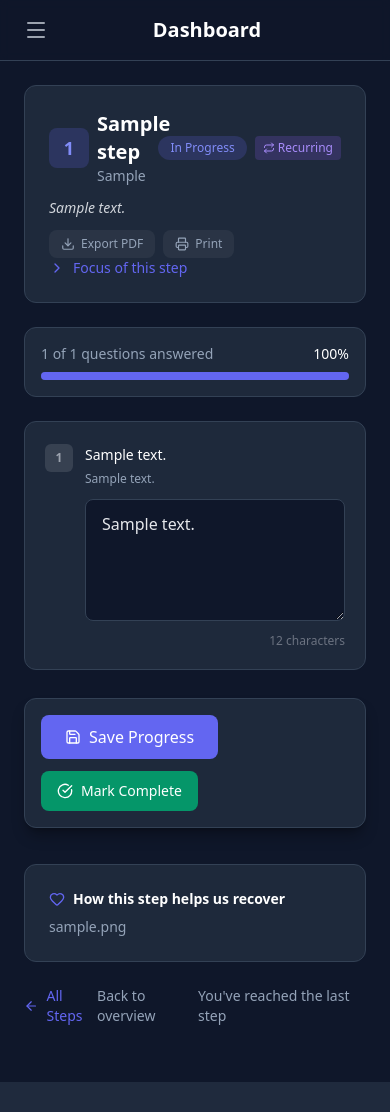
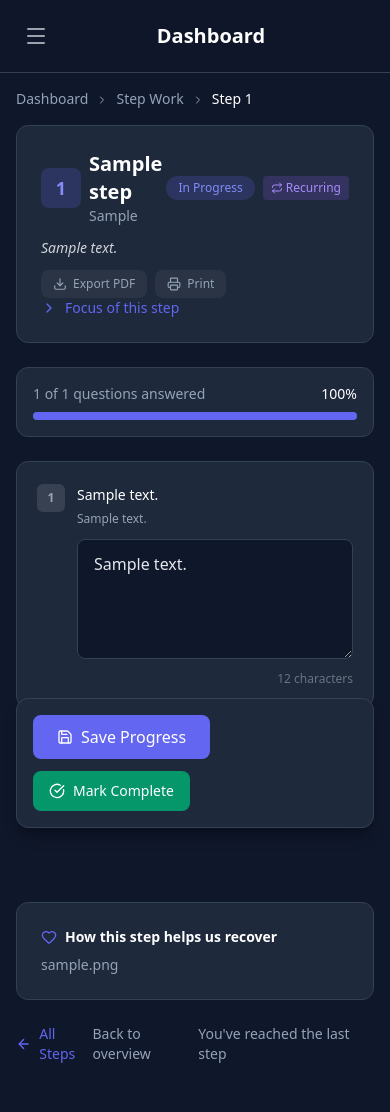
Before and after one commit to richardtheshannon/program-icos, a Django app: page /steps/1/ in a window 390 px wide. Before the commit the page ends 1082 px from the top, so only its background shows below. Run offline with Django 5.2, Linux system fonts and the light colour scheme; a user stored in the database is signed in; tables that the repository leaves empty hold one stand-in row (values such as "Sample post"); parts of the project's set-up code (start-up, migrations or seed data) failed here and were passed over; some libraries are stand-ins or nearby versions.

Commit message:
Phase 13: UX polish with accessibility, breadcrumbs, and form improvements
Add skip-to-content link, aria-label/aria-current/aria-hidden attributes
across sidebar, topbar, and form fields. Add breadcrumb navigation to step
detail. Auto-expanding textareas with overflow:hidden. Unsaved changes
warning via beforeunload. Jump-to-next-unanswered button. HTMX loading
indicator CSS. Responsive padding for mobile. 126 tests passing.

Co-Authored-By: Claude Opus 4.6 <noreply@anthropic.com>

```diff
--- a/core/templates/base.html
+++ b/core/templates/base.html
@@ -40,12 +40,21 @@
             main { padding: 0 !important; }
             a { color: black !important; text-decoration: none !important; }
         }
+        /* HTMX loading indicator */
+        .htmx-indicator { opacity: 0; transition: opacity 200ms ease-in; }
+        .htmx-request .htmx-indicator, .htmx-request.htmx-indicator { opacity: 1; }
     </style>
     {% block extra_head %}{% endblock %}
 </head>
 <body class="h-full bg-ps-bg text-gray-200"
       hx-headers='{"X-CSRFToken": "{{ csrf_token }}"}'
       x-data="{ sidebarOpen: false }">
+
+    <!-- Skip to main content (accessibility) -->
+    <a href="#main-content"
+       class="sr-only focus:not-sr-only focus:absolute focus:z-50 focus:top-2 focus:left-2 focus:px-4 focus:py-2 focus:bg-ps-accent focus:text-white focus:rounded-lg">
+        Skip to main content
+    </a>
 
     <div class="flex h-full">
         <!-- Sidebar -->
@@ -60,7 +69,7 @@
             {% include "components/messages.html" %}
 
             <!-- Page content -->
-            <main class="flex-1 p-6">
+            <main class="flex-1 p-4 sm:p-6" id="main-content">
                 {% block content %}{% endblock %}
             </main>
         </div>
--- a/core/templates/components/sidebar.html
+++ b/core/templates/components/sidebar.html
@@ -12,35 +12,40 @@
         </div>
 
         <!-- Navigation links -->
-        <nav class="flex-1 px-4 py-4 space-y-1">
+        <nav class="flex-1 px-4 py-4 space-y-1" aria-label="Main navigation">
             <a href="{% url 'dashboard' %}"
+               {% if request.resolver_match.url_name == 'dashboard' %}aria-current="page"{% endif %}
                class="flex items-center gap-3 px-3 py-2.5 rounded-lg text-sm font-medium transition-colors
                       {% if request.resolver_match.url_name == 'dashboard' %}bg-ps-accent/20 text-ps-accent-hover{% else %}text-gray-300 hover:bg-white/5 hover:text-white{% endif %}">
-                <i data-lucide="layout-dashboard" class="w-5 h-5"></i>
+                <i data-lucide="layout-dashboard" class="w-5 h-5" aria-hidden="true"></i>
                 Dashboard
             </a>
             <a href="{% url 'step_list' %}"
+               {% if request.resolver_match.url_name == 'step_list' or request.resolver_match.url_name == 'step_detail' %}aria-current="page"{% endif %}
                class="flex items-center gap-3 px-3 py-2.5 rounded-lg text-sm font-medium transition-colors
                       {% if request.resolver_match.url_name == 'step_list' or request.resolver_match.url_name == 'step_detail' %}bg-ps-accent/20 text-ps-accent-hover{% else %}text-gray-300 hover:bg-white/5 hover:text-white{% endif %}">
-                <i data-lucide="list-ordered" class="w-5 h-5"></i>
+                <i data-lucide="list-ordered" class="w-5 h-5" aria-hidden="true"></i>
                 My Step Work
             </a>
             <a href="{% url 'daily_checkin' %}"
+               {% if request.resolver_match.url_name == 'daily_checkin' or request.resolver_match.url_name == 'daily_checkin_date' or request.resolver_match.url_name == 'journal_history' %}aria-current="page"{% endif %}
                class="flex items-center gap-3 px-3 py-2.5 rounded-lg text-sm font-medium transition-colors
                       {% if request.resolver_match.url_name == 'daily_checkin' or request.resolver_match.url_name == 'daily_checkin_date' or request.resolver_match.url_name == 'journal_history' %}bg-ps-accent/20 text-ps-accent-hover{% else %}text-gray-300 hover:bg-white/5 hover:text-white{% endif %}">
-                <i data-lucide="calendar-check" class="w-5 h-5"></i>
+                <i data-lucide="calendar-check" class="w-5 h-5" aria-hidden="true"></i>
                 Daily Check-In
             </a>
             <a href="{% url 'gratitude' %}"
+               {% if request.resolver_match.url_name == 'gratitude' or request.resolver_match.url_name == 'gratitude_history' %}aria-current="page"{% endif %}
                class="flex items-center gap-3 px-3 py-2.5 rounded-lg text-sm font-medium transition-colors
                       {% if request.resolver_match.url_name == 'gratitude' or request.resolver_match.url_name == 'gratitude_history' %}bg-ps-accent/20 text-ps-accent-hover{% else %}text-gray-300 hover:bg-white/5 hover:text-white{% endif %}">
-                <i data-lucide="sparkles" class="w-5 h-5"></i>
+                <i data-lucide="sparkles" class="w-5 h-5" aria-hidden="true"></i>
                 Gratitude Journal
             </a>
             <a href="{% url 'person_list' %}"
+               {% if request.resolver_match.url_name == 'person_list' or request.resolver_match.url_name == 'person_detail' or request.resolver_match.url_name == 'person_create' or request.resolver_match.url_name == 'person_update' %}aria-current="page"{% endif %}
                class="flex items-center gap-3 px-3 py-2.5 rounded-lg text-sm font-medium transition-colors
                       {% if request.resolver_match.url_name == 'person_list' or request.resolver_match.url_name == 'person_detail' or request.resolver_match.url_name == 'person_create' or request.resolver_match.url_name == 'person_update' %}bg-ps-accent/20 text-ps-accent-hover{% else %}text-gray-300 hover:bg-white/5 hover:text-white{% endif %}">
-                <i data-lucide="handshake" class="w-5 h-5"></i>
+                <i data-lucide="handshake" class="w-5 h-5" aria-hidden="true"></i>
                 Amends List
             </a>
         </nav>
@@ -61,8 +66,8 @@
                     <p class="text-white font-medium">{{ user.first_name|default:user.username }}</p>
                     <p class="text-xs text-ps-muted">{{ user.email }}</p>
                 </div>
-                <a href="{% url 'logout' %}" class="text-ps-muted hover:text-white transition-colors" title="Sign out">
-                    <i data-lucide="log-out" class="w-5 h-5"></i>
+                <a href="{% url 'logout' %}" class="text-ps-muted hover:text-white transition-colors" title="Sign out" aria-label="Sign out">
+                    <i data-lucide="log-out" class="w-5 h-5" aria-hidden="true"></i>
                 </a>
             </div>
         </div>
--- a/core/templates/components/topbar.html
+++ b/core/templates/components/topbar.html
@@ -3,8 +3,10 @@
     <div class="flex items-center justify-between px-6 py-4">
         <!-- Mobile menu button -->
         <button @click="sidebarOpen = !sidebarOpen"
-                class="lg:hidden text-gray-400 hover:text-white transition-colors">
-            <i data-lucide="menu" class="w-6 h-6"></i>
+                class="lg:hidden text-gray-400 hover:text-white transition-colors p-2 -ml-2"
+                aria-label="Toggle navigation menu"
+                :aria-expanded="sidebarOpen">
+            <i data-lucide="menu" class="w-6 h-6" aria-hidden="true"></i>
         </button>
 
         <!-- Page title -->
--- a/steps/templates/steps/partials/question_field.html
+++ b/steps/templates/steps/partials/question_field.html
@@ -2,17 +2,19 @@
 Renders a single question with its form field and HTMX auto-save.
 Expects: item (dict with question, field, field_name)
 {% endcomment %}
-<div class="bg-ps-card border border-ps-border rounded-xl p-5 mb-4" x-data="{ charCount: 0 }">
+<div class="bg-ps-card border border-ps-border rounded-xl p-5 mb-4" x-data="{ charCount: 0 }"
+     role="group" aria-labelledby="label-{{ item.field_name }}">
     <div class="flex items-start gap-3 mb-3">
-        <span class="flex items-center justify-center w-7 h-7 rounded-md bg-gray-700 text-gray-400 text-xs font-bold flex-shrink-0 mt-0.5">
+        <span class="flex items-center justify-center w-7 h-7 rounded-md bg-gray-700 text-gray-400 text-xs font-bold flex-shrink-0 mt-0.5"
+              aria-hidden="true">
             {{ item.question.number }}
         </span>
         <div class="flex-1 min-w-0">
-            <label for="id_{{ item.field_name }}" class="text-sm font-medium text-white leading-relaxed">
+            <label id="label-{{ item.field_name }}" for="id_{{ item.field_name }}" class="text-sm font-medium text-white leading-relaxed">
                 {{ item.question.text }}
             </label>
             {% if item.question.help_text %}
-            <p class="text-xs text-ps-muted mt-1">{{ item.question.help_text }}</p>
+            <p id="help-{{ item.field_name }}" class="text-xs text-ps-muted mt-1">{{ item.question.help_text }}</p>
             {% endif %}
         </div>
     </div>
@@ -24,18 +26,20 @@ Expects: item (dict with question, field, field_name)
             rows="{{ item.field.field.widget.attrs.rows }}"
             placeholder="{{ item.field.field.widget.attrs.placeholder }}"
             class="{{ item.field.field.widget.attrs.class }}"
+            {% if item.question.help_text %}aria-describedby="help-{{ item.field_name }}"{% endif %}
             hx-post="{% url 'auto_save_response' %}"
             hx-trigger="keyup changed delay:2s"
             hx-vals='{"question_id": "{{ item.question.id }}"}'
             hx-target="#save-indicator-{{ item.question.id }}"
             hx-swap="innerHTML"
             hx-include="[name='{{ item.field_name }}']"
-            x-init="charCount = $el.value.length"
-            @input="charCount = $el.value.length"
+            x-init="charCount = $el.value.length; $el.style.height = 'auto'; $el.style.height = $el.scrollHeight + 'px'"
+            @input="charCount = $el.value.length; $el.style.height = 'auto'; $el.style.height = $el.scrollHeight + 'px'"
+            style="overflow: hidden; resize: vertical; min-height: 4rem;"
         >{{ item.field.value|default:"" }}</textarea>
 
         <div class="flex items-center justify-between mt-1.5">
-            <span id="save-indicator-{{ item.question.id }}" class="text-xs"></span>
+            <span id="save-indicator-{{ item.question.id }}" class="text-xs" aria-live="polite"></span>
             <span class="text-xs text-gray-500" x-text="charCount + ' characters'"></span>
         </div>
     </div>
--- a/steps/templates/steps/step_detail.html
+++ b/steps/templates/steps/step_detail.html
@@ -6,6 +6,17 @@
 
 {% block content %}
 <div class="max-w-3xl mx-auto">
+
+    <!-- Breadcrumb -->
+    <nav aria-label="Breadcrumb" class="mb-4 no-print">
+        <ol class="flex items-center gap-2 text-sm text-ps-muted">
+            <li><a href="{% url 'dashboard' %}" class="hover:text-white transition-colors">Dashboard</a></li>
+            <li><i data-lucide="chevron-right" class="w-3 h-3 inline-block"></i></li>
+            <li><a href="{% url 'step_list' %}" class="hover:text-white transition-colors">Step Work</a></li>
+            <li><i data-lucide="chevron-right" class="w-3 h-3 inline-block"></i></li>
+            <li class="text-white font-medium" aria-current="page">Step {{ step.number }}</li>
+        </ol>
+    </nav>
 
     <!-- Step header -->
     <div class="bg-ps-card border border-ps-border rounded-xl p-6 mb-6">
@@ -125,6 +136,17 @@
         <p class="text-sm text-ps-muted">{{ step.recovery_outcome }}</p>
     </div>
 
+    <!-- Scroll to first unanswered -->
+    {% if percentage < 100 %}
+    <div class="no-print mb-6 text-center">
+        <button type="button" onclick="document.querySelector('textarea:placeholder-shown, textarea[value=\'\']')?.focus()"
+                class="text-sm text-ps-accent hover:text-ps-accent-hover transition-colors">
+            <i data-lucide="arrow-down-circle" class="w-4 h-4 inline-block -mt-0.5"></i>
+            Jump to next unanswered question
+        </button>
+    </div>
+    {% endif %}
+
     <!-- Navigation -->
     <div class="flex items-center justify-between mb-8">
         {% if prev_step %}
@@ -159,3 +181,21 @@
 
 </div>
 {% endblock %}
+
+{% block extra_js %}
+<script>
+    // Unsaved changes warning
+    (function() {
+        let formDirty = false;
+        const form = document.querySelector('form[method="post"]');
+        if (form) {
+            form.addEventListener('input', () => { formDirty = true; });
+            form.addEventListener('submit', () => { formDirty = false; });
+        }
+        document.addEventListener('htmx:afterRequest', () => { formDirty = false; });
+        window.addEventListener('beforeunload', (e) => {
+            if (formDirty) { e.preventDefault(); e.returnValue = ''; }
+        });
+    })();
+</script>
+{% endblock %}
```
Also changed, not shown: core/tests.py (+38 -0 lines), .ralph/fix_plan.md.
